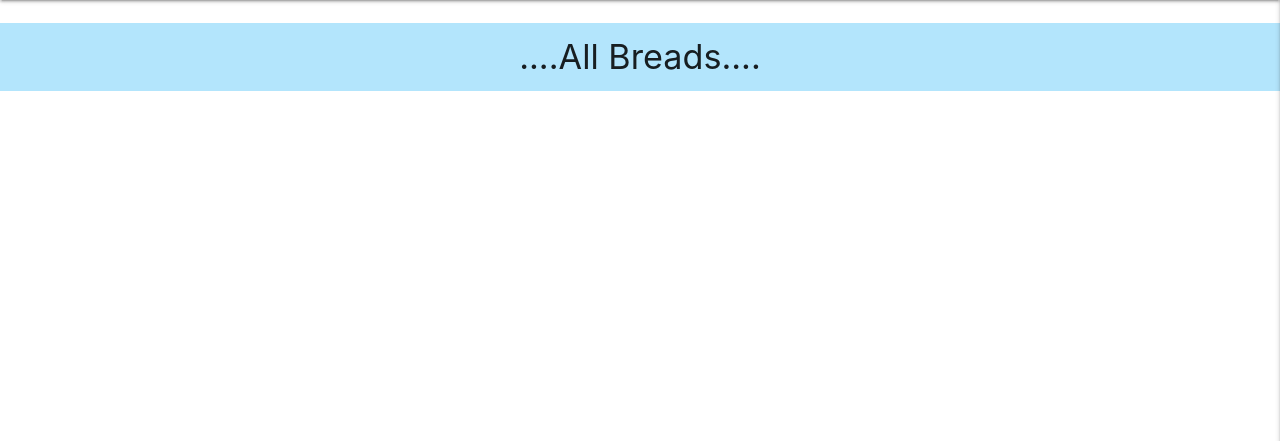
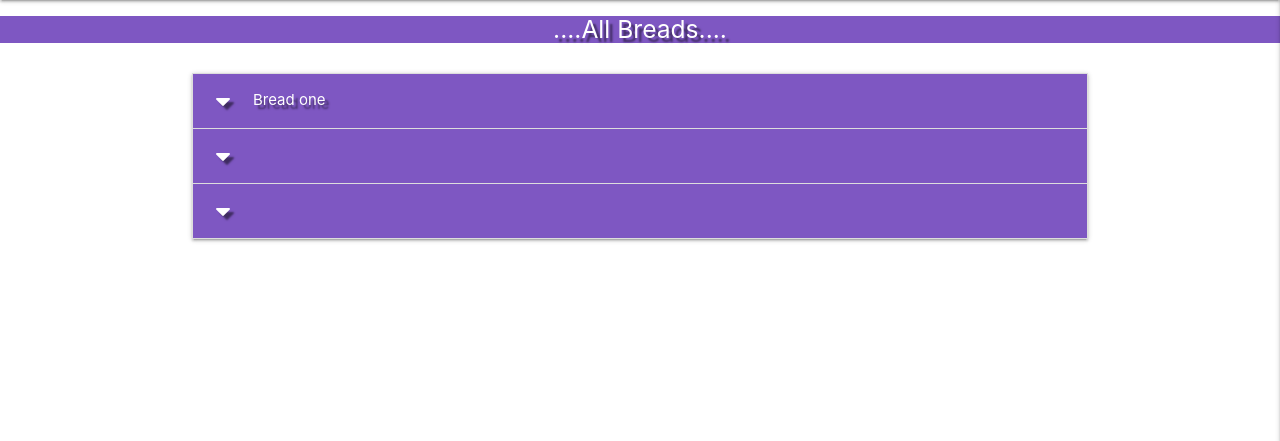
Before and after one commit to GOSUB-C64/CI-Project-MS3, a Flask app: page / in a window 1280 px wide. Shown: the part 64-505 px from the top of the page. Run offline with Flask 2, Linux system fonts and the light colour scheme; data that the repository does not hold is empty; some libraries are stand-ins or nearby versions.

Commit message:
added collapsible to breads.html

```diff
--- a/static/js/script.js
+++ b/static/js/script.js
@@ -1,3 +1,4 @@
   $(document).ready(function(){
     $('.sidenav').sidenav({edge: "right"});
+    $('.collapsible').collapsible();
   });
--- a/templates/base.html
+++ b/templates/base.html
@@ -32,7 +32,7 @@
         <!-- pop out side nav bar on smaller screens -->
         <ul class="sidenav" id="mobile-demo">
             <li>
-                <h4 class="center-align light-blue-text text-darken-4">World Of Breads</h4>
+                <h5 class="center-align deep-purple white-text text-shadow lighten-1">World Of Breads</h5>
             </li>
             <li><a href="{{ url_for('get_breads') }}">Home</a></li>
             <li><a href="#">All Recipes</a></li>
@@ -46,7 +46,7 @@
             {% if messages %}
                 {% for message in messages %}
                     <div class="row flashes">
-                        <h4 class="light-blue lighten-4 center-align">{{ message }}</h4>
+                        <h5 class="deep-purple white-text text-shadow lighten-1 center-align">{{ message }}</h5>
                     </div>
                 {% endfor %}
             {% endif %}
@@ -68,3 +68,6 @@
 </body>
 
 </html>
+
+<!-- light-blue-text text-darken-4 -->
+<!-- light-blue lighten-4 -->
--- a/templates/breads.html
+++ b/templates/breads.html
@@ -11,4 +11,20 @@
         {{ bread.cooking_temp }}<br>
         {{ bread.is_featured }}<br>
     {% endfor %}
+
+    <ul class="collapsible">
+        <li>
+            <div class="collapsible-header deep-purple lighten-1 white-text text-shadow"><i class="fas fa-caret-down"></i>Bread one</div>
+            <div class="collapsible-body"><span>Lorem ipsum dolor sit amet.</span></div>
+        </li>
+        <li>
+            <div class="collapsible-header deep-purple lighten-1 white-text text-shadow"><i class="fas fa-caret-down"></i></div>
+            <div class="collapsible-body"><span>Lorem ipsum dolor sit amet.</span></div>
+        </li>
+        <li>
+            <div class="collapsible-header deep-purple lighten-1 white-text text-shadow"><i class="fas fa-caret-down"></i></div>
+            <div class="collapsible-body"><span>Lorem ipsum dolor sit amet.</span></div>
+        </li>
+    </ul>
+
 {% endblock %}
```
